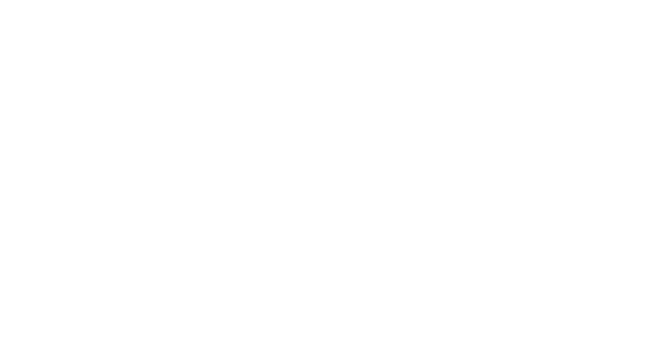
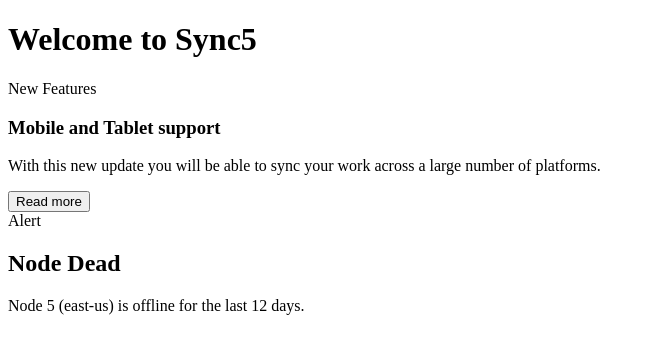
Before and after one commit to acciojob/bootstrap-card-vis123Git, a website: page main.html in a window 1280 px wide. Shown: the whole page, without its empty margins (0-652 px from the left). Drawn offline with Linux system fonts and the light colour scheme.

Commit message:
created a submission

```diff
--- a/main.html
+++ b/main.html
@@ -6,8 +6,28 @@
 	<link rel="stylesheet" href="styles.css">
 </head>
 
-<body>
-	<!-- the entire body must be written by student -->
+<body
+	<div class="card-deck">
+		<div class="card">
+			<h1>Welcome to Sync5</h1>
+			<div>New Features</div>
+			<div>
+				<h3>Mobile and Tablet support</h3>
+				<p>With this new update you will be able to sync your work across a large number of platforms.</p>
+				<button>Read more</button>
+			</div>
+		</div>
+		<div class="card">
+			<div>Alert</div>
+			<div>
+				<h2>Node Dead</h2>
+				<p>Node 5 (east-us) is offline for the last 12 days.</p>
+			</div>
+		</div>
+		<div class="card">
+
+		</div>
+	</div>
     <script type="text/javascript" src="./script.js">
 </script>
 
```
